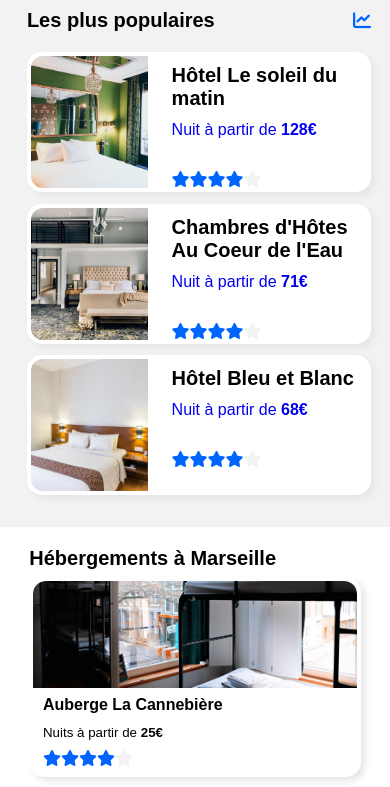
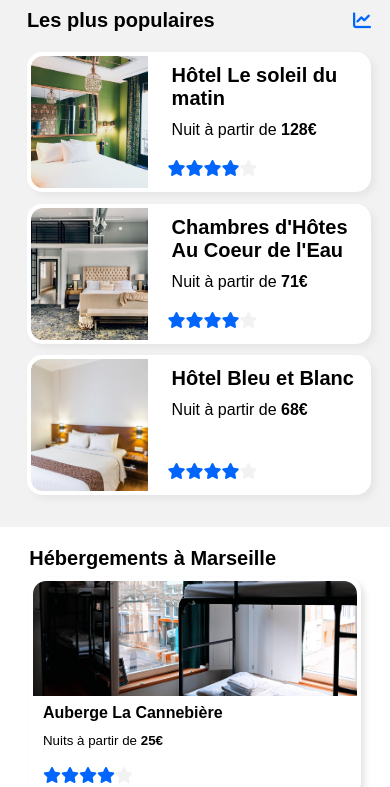
Before and after one commit to MisterDougi/Booki_Projet2-OC, a plain HTML site: page index.html in a window 390 px wide. Shown: the part 960-1747 px from the top of the page. Drawn offline with Linux system fonts and the light colour scheme.

Commit message:
Modification CSS
Utilisation de position relative/absolute, modification de noms de div. Amélioration de l'ensemble

```diff
--- a/css/resp_mobile.css
+++ b/css/resp_mobile.css
@@ -14,6 +14,9 @@
     h3{
         font-size: 20px;
     }
+    body{
+        margin: 0;
+    }
     /*MENU NAV------------------------------------------------*/
     header{
         max-width: 767px;
@@ -29,8 +32,7 @@
         justify-content: center;
     }
     .logo img{
-        width: 20%;
-        padding-left: 40px;
+        width: 15%;
     }
     .menu{
         height: 100px;
@@ -144,18 +146,18 @@
         flex-direction: column-reverse;
     }
     /*POPULAIRES-------------------------------------------*/
-    .populaires{
+    .cardPopDisplay{
+        align-items: center;
+    }.populaires{
         padding-bottom: 20px;
         width: 100%;
         margin-top: 20px;
         margin-bottom: 20px;
         border-radius: 0;
     }
-    .cardPop{
+    .aPop{
         display: flex;
-        flex-direction: column;
         width: 90%;
-        margin: auto;
         margin-bottom: 3%;
     }
     .imgPop{
--- a/css/resp_tablette.css
+++ b/css/resp_tablette.css
@@ -10,6 +10,9 @@
         width: 95%;
         margin: auto;
     }
+    border{
+        margin: 0;
+    };
     /*MENU NAV------------------------------------------------*/
     header{
         max-width: 991px;
@@ -54,16 +57,20 @@
     .cardPopDisplay{
         flex-direction: row;
         justify-content: space-around;
-        height: 180px;
+        height: 190px;
     }
-    .cardPop{
+    .aPop{
         width: 30%;
+        height: 150px;
         margin-top: 15px;
     }
     .titrePop{
         width: 95%;
         margin: auto;
         padding-top: 10px;
+    }
+    .imgPop{
+        height: 100%;
     }
     .popTitre h3{
         font-size: 20px;
--- a/css/style.css
+++ b/css/style.css
@@ -3,11 +3,11 @@
 }
 body{
     font-family: 'Raleway', sans-serif;
-    margin: 0;
+    margin: 0 20px;
     padding: 0;
 }
 .page{
-    width: 1400px;
+    max-width: 1400px;
     margin: auto;
 }
 h3{
@@ -177,6 +177,7 @@ input{
 .hebPop p{
     margin: 0;
     text-decoration: none;
+    color: black;
 }
 .hebPop{
     width: 100%;
@@ -204,8 +205,9 @@ input{
     justify-content: space-between;
 }
 .cardHeb{
+    position: relative;
     width: 30%;
-    height: 200px;
+    height: 220px;
     margin-top: 15px;
     margin-bottom: 5px;
     background-color: white;
@@ -216,7 +218,7 @@ input{
 }
 .cardHebImg{
     width: 100%;
-    height: 107px;
+    height: 115px;
     object-fit: cover;
     border-radius: 11px 11px 0 0;
 }
@@ -233,8 +235,9 @@ input{
 }
 .cardHebStars{
     display: flex;
+    position: absolute;
+    bottom: 10px;
     padding-left: 3%;
-    margin: 14.5px 0 14.5px 0;
 }
 .cardHeb:hover{
     transform: scale(1.02);
@@ -279,24 +282,21 @@ input{
     flex-direction: column;
     justify-content: space-between;
 }
-.cardPop{
+.aPop:hover{
+    transform: scale(1.01);
+}
+.aPop{
+    display: flex;
+    /* flex-direction: column; */
+    /* flex-wrap: wrap; */
     width: 90%;
     height: 140px;
-    display: flex;
-    flex-direction: column;
-    flex-wrap: wrap;
     object-fit: fill;
     margin-bottom: 7%;
     background-color: white;
     border: 4px solid white;
     border-radius: 15px;
     box-shadow: 4px 4px 6px #e6e6e6;
-}
-.cardPop:hover{
-    transform: scale(1.01);
-}
-.aPop{
-    display: flex;
     margin-top: 0;
     text-decoration: none;
 }
@@ -312,7 +312,8 @@ input{
 }
 .popBody{
     width: 62%;
-    height: 15%;
+    height: 100%;
+    position: relative;
     display: flex;
     flex-direction: column;
     padding-left: 7px;
@@ -330,13 +331,15 @@ input{
     padding-left: 4px;
     object-fit: fill;
 }
-.popStars1{
+.popStars{
     display: flex;
     flex-direction: row;
-    padding-top: 55px;
-    padding-left: 4px;
+    position: absolute;
+    bottom: 12px;
+    /*padding-top: 55px;
+    padding-left: 4px;*/
 }
-.popStars2{
+/*.popStars2{
     display: flex;
     flex-direction: row;
     padding-top: 38px;
@@ -347,7 +350,7 @@ input{
     flex-direction: row;
     padding-top: 55px;
     padding-left: 4px;
-}
+}*/
 /*ACTIVITÉS-------------------------------------------*/
 .activites{
     width: 100%;
--- a/index.html
+++ b/index.html
@@ -162,7 +162,7 @@
                         <i class="fa-solid fa-chart-line"></i>
                     </div>
                     <div class="cardPopDisplay">
-                        <div class="cardPop">
+
                             <a href="#" class="aPop">
                                 <div class="imgPopDisplay">
                                     <img src="./Images_Booki/hebergements/2_large/Hotel-le-soleil-du-matin.jpg" class="imgPop" alt="Hôtel Le Soleil du Matin">
@@ -170,7 +170,7 @@
                                 <div class="popBody">
                                     <div class="popTitre">Hôtel Le soleil du matin</div>
                                     <div class="popPrix"><p>Nuit à partir de <strong>128€</strong></p></div>
-                                    <div class="popStars1">
+                                    <div class="popStars">
                                         <i class="fa-solid fa-star blueStar"></i>
                                         <i class="fa-solid fa-star blueStar"></i>
                                         <i class="fa-solid fa-star blueStar"></i>
@@ -179,8 +179,6 @@
                                     </div>
                                 </div>
                             </a>
-                        </div>
-                        <div class="cardPop">
                             <a href="#" class="aPop">
                                 <div class="imgPopDisplay">
                                     <img src="./Images_Booki/hebergements/2_large/Chambres-dhotes-au-coeur-de-leau.jpg" class="imgPop" alt="Chambres d'Hôtes Au Coeur de l'Eau">
@@ -188,7 +186,7 @@
                                 <div class="popBody">
                                     <div class="popTitre">Chambres d'Hôtes Au Coeur de l'Eau</div>
                                     <div class="popPrix"><p>Nuit à partir de <strong>71€</strong></p></div>
-                                    <div class="popStars2">
+                                    <div class="popStars">
                                         <i class="fa-solid fa-star blueStar"></i>
                                         <i class="fa-solid fa-star blueStar"></i>
                                         <i class="fa-solid fa-star blueStar"></i>
@@ -197,8 +195,6 @@
                                     </div>
                                 </div>
                             </a>
-                        </div>
-                        <div class="cardPop">
                             <a href="#" class="aPop">
                                 <div class="imgPopDisplay">
                                     <img src="./Images_Booki/hebergements/2_large/Hotel-bleu-et-blanc.jpg" class="imgPop" alt="Hôtel Bleu et Blanc">
@@ -206,7 +202,7 @@
                                 <div class="popBody">
                                     <div class="popTitre">Hôtel Bleu et Blanc</div>
                                     <div class="popPrix"><p>Nuit à partir de <strong>68€</strong></p></div>
-                                    <div class="popStars3">
+                                    <div class="popStars">
                                         <i class="fa-solid fa-star blueStar"></i>
                                         <i class="fa-solid fa-star blueStar"></i>
                                         <i class="fa-solid fa-star blueStar"></i>
@@ -215,7 +211,6 @@
                                     </div>
                                 </div>
                             </a>
-                        </div>
                         </div>
                 </aside>
             </section>
```
Lines whose indentation alone changed are shown as unchanged.
